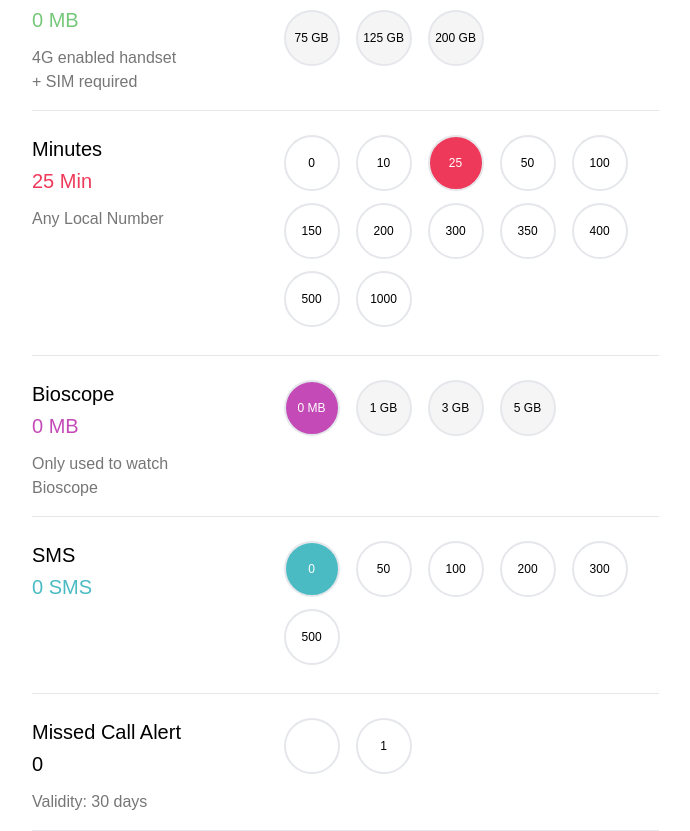
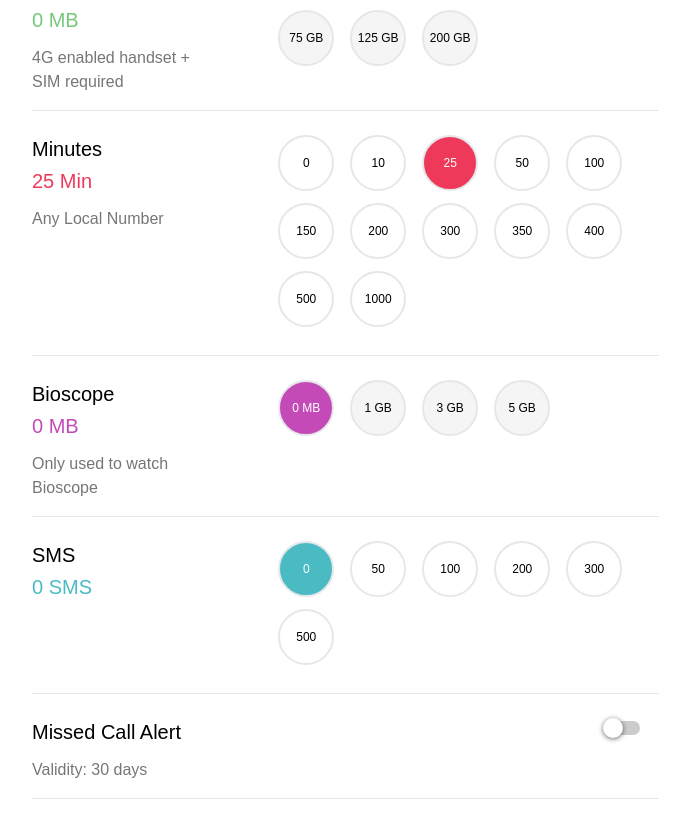
Before and after one commit to argha-shipansarker/gpFlexiPlan, a React (Create React App) app: page / in a window 1280 px wide. Shown: the part 569-1400 px from the top of the page, without its empty margins (138-828 px from the left). After the commit the page ends 1368 px from the top, so only its background shows below. Built offline with nearby package versions, Linux system fonts and the light colour scheme; a web font is replaced by a local one.

Commit message:
React Switch implemented for Missed Call Alert

```diff
--- a/src/Pages/Flexiplan.js
+++ b/src/Pages/Flexiplan.js
@@ -1,5 +1,6 @@
 import React, { useState, useEffect } from 'react'
 import BubbleVariation from "../ReusableComponents/BubbleVariation"
+import ReactSwitch from "../ReusableComponents/ReactSwitch"
 
 const Flexiplan = () => {
     const bubbleMap = require('../RequiredData/bubble-map.json');
@@ -145,7 +146,6 @@ const Flexiplan = () => {
         }
     }, [bubbleMapState])
 
-
     if (eligibleBubbleMapState == null)
         return null
 
@@ -156,20 +156,33 @@ const Flexiplan = () => {
                 <p className='text-lg mt-1.5 font-telenor hidden md:block'>Make your own plan and enjoy great savings! Only for GP Customers</p>
                 {
                     eligibleBubbleMapState.map((value, index) => (
-                        <div className={`grid grid-cols-3 md:gap-20 pt-6 pb-4 ${index != 1 ? "border-b-1" : ""}`} key={index}>
+                        <div className={`grid grid-cols-3 md:gap-16 pt-6 pb-4 ${index != 1 ? "border-b-1" : ""}`} key={index}>
                             <div className='pr-8 md:pr-0'>
                                 <p className='text-xl font-telenor'>{value.flexiType}</p>
                                 {
                                     value.attributeDescription && <p className='text-lg font-telenor mt-1 hidden md:block'>{value.attributeDescription}</p>
                                 }
-                                <p className='text-xl font-telenor mt-1' style={{ color: value.fexiTypeColor }}>{value.presentSelectedValue}</p>
+                                {
+                                    value.mainFlexiType != "mca" && <p className='text-xl font-telenor mt-1' style={{ color: value.fexiTypeColor }}>{value.presentSelectedValue}</p>
+                                }
                                 {
                                     value.description && <p className='text-base mt-3 text-description font-telenor'>{value.description}</p>
                                 }
                             </div>
-                            <div className='col-span-2'>
-                                <BubbleVariation value={value.flexiTypeVariation} color={value.fexiTypeColor} eligibleBubbleMapState={eligibleBubbleMapState} setEligibleBubbleMapState={setEligibleBubbleMapState} />
-                            </div>
+                            {
+                                value.mainFlexiType == "mca" ? (
+                                    <div className='col-span-2 flex justify-end pr-4'>
+                                        <ReactSwitch
+                                            eligibleBubbleMapState={eligibleBubbleMapState}
+                                            setEligibleBubbleMapState={setEligibleBubbleMapState}
+                                        />
+                                    </div>
+                                ) : (
+                                    <div className='col-span-2'>
+                                        <BubbleVariation value={value.flexiTypeVariation} color={value.fexiTypeColor} eligibleBubbleMapState={eligibleBubbleMapState} setEligibleBubbleMapState={setEligibleBubbleMapState} />
+                                    </div>
+                                )
+                            }
                         </div>
                     ))
                 }
--- a/src/ReusableComponents/BubbleVariation.js
+++ b/src/ReusableComponents/BubbleVariation.js
@@ -148,6 +148,7 @@ const BubbleVariation = ({ value, color, eligibleBubbleMapState, setEligibleBubb
                         style={{ cursor: value.validityDay ? "pointer" : "not-allowed", backgroundColor: value.selected ? color : "" }}
                         disabled={!value.validityDay}
                         onClick={() => handleClick(value)}
+                        key={index}
                     >
                         <span className={``}>{value.internet ? value.internet : value.value}</span>
                     </button>
--- /dev/null
+++ b/src/ReusableComponents/ReactSwitch.js
@@ -0,0 +1,47 @@
+import React, { useState, useEffect } from 'react'
+import Switch from "react-switch";
+
+const ReactSwitch = ({ eligibleBubbleMapState, setEligibleBubbleMapState }) => {
+
+    const [mcaValue, setMcaValue] = useState(null)
+
+    useEffect(() => {
+        const tempMcaValue = eligibleBubbleMapState[eligibleBubbleMapState.length - 1].flexiTypeVariation.find(flexiType => flexiType.selected == true)
+        setMcaValue(tempMcaValue)
+
+    }, [eligibleBubbleMapState])
+
+    const handleSwitch = () => {
+        eligibleBubbleMapState[eligibleBubbleMapState.length - 1].flexiTypeVariation.forEach(flexiType => flexiType.selected == true ? flexiType.selected = false : flexiType.selected = true)
+        setEligibleBubbleMapState(eligibleBubbleMapState)
+        setMcaValue({
+            ...mcaValue,
+            value: !mcaValue.value
+        })
+    }
+
+    if (mcaValue == null)
+        return null
+
+    return (
+        <div>
+            <Switch
+                onChange={handleSwitch}
+                checked={mcaValue.value}
+                onColor="#86d3ff"
+                offColor='#ccc'
+                onHandleColor="#2693e6"
+                handleDiameter={20}
+                height={14}
+                width={34}
+                className="react-switch"
+                id="material-switch"
+                uncheckedIcon={false}
+                checkedIcon={false}
+                boxShadow="0px 1px 5px rgba(0, 0, 0, 0.6)"
+            />
+        </div>
+    )
+}
+
+export default ReactSwitch
```
